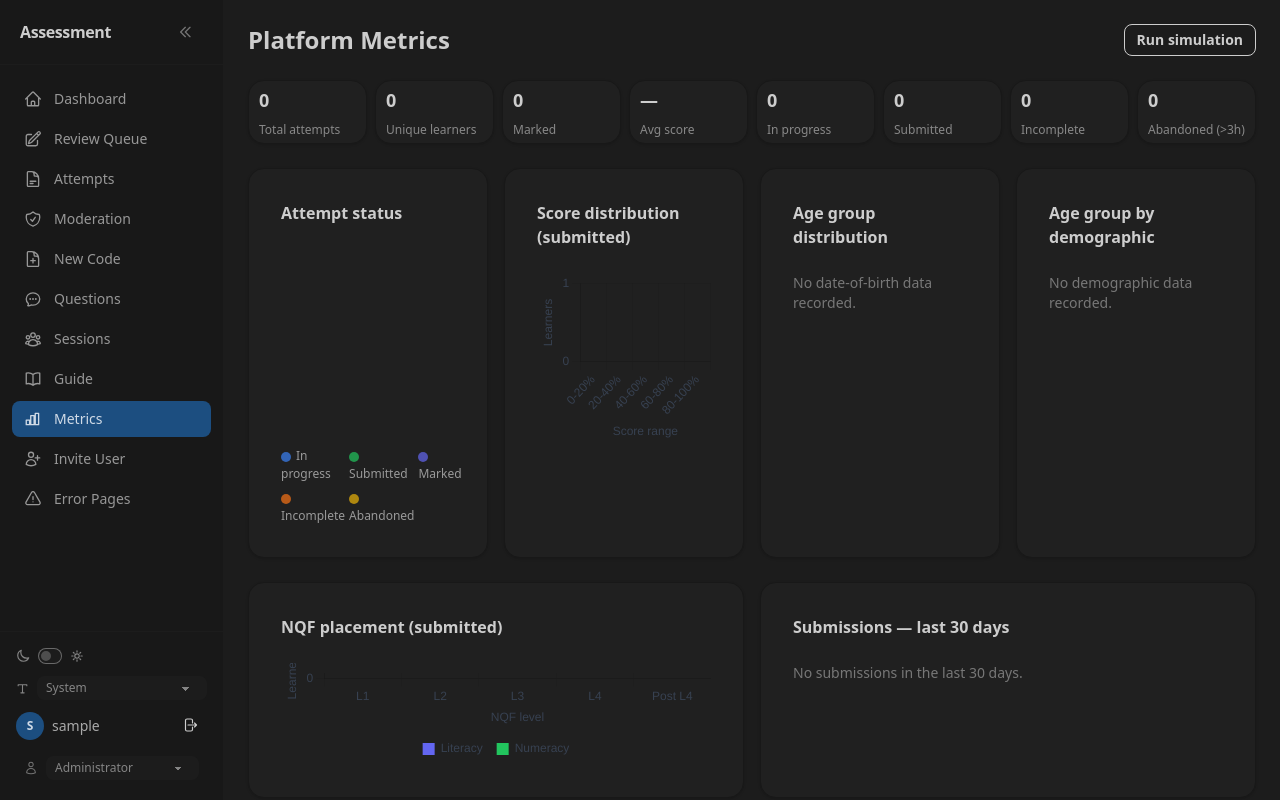
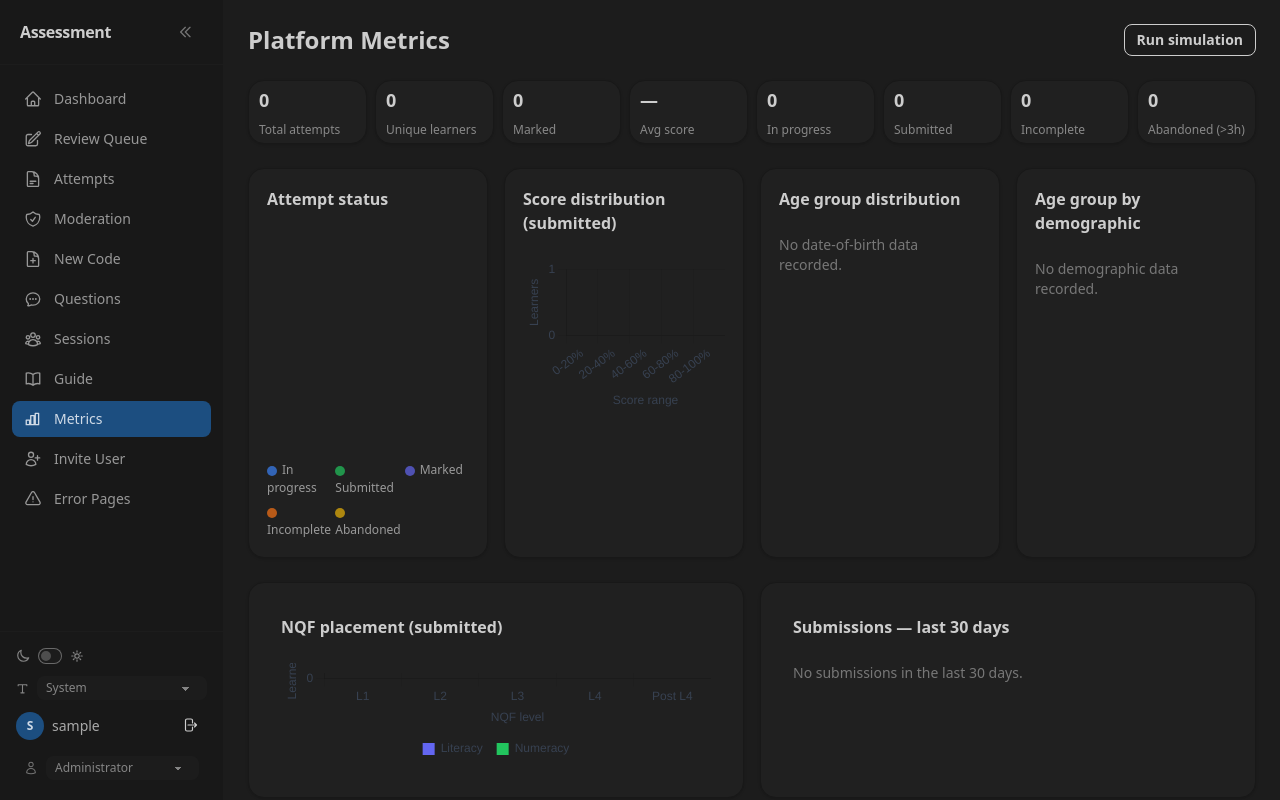
Before and after one commit to oanagakara/ogk-assess, a Django app: page /assessor/metrics/ in a window 1280 px wide. Run offline with Django 5.2, Linux system fonts and the light colour scheme; the visitor is signed in with stand-in values (Sample User, id 1); data comes from the database, SQL or seed files in the repository; data that the repository does not hold is empty; a map, chart or similar area stays blank; parts of the project's set-up code (start-up, migrations or seed data) failed here and were passed over; some libraries are stand-ins or nearby versions.

Commit message:
Flatten 4x1 chart cards by 10%: padding 20->18px, canvas heights 224->202, 170->153
Co-Authored-By: Claude Sonnet 4.6 <noreply@anthropic.com>

```diff
--- a/assessment/templates/assessment/assessor_metrics.html
+++ b/assessment/templates/assessment/assessor_metrics.html
@@ -71,10 +71,10 @@
 
     <!-- Attempt status doughnut -->
     <div class="card bg-base-100 shadow border border-base-300">
-      <div class="card-body p-5">
+      <div class="card-body" style="padding:18px;">
         <h2 class="font-semibold mb-4">Attempt status</h2>
         <div class="flex justify-center">
-          <canvas id="statusChart" width="224" height="224" style="max-width:224px;max-height:224px;"></canvas>
+          <canvas id="statusChart" width="202" height="202" style="max-width:202px;max-height:202px;"></canvas>
         </div>
         <div style="display:grid;grid-template-columns:repeat(3,1fr);gap:6px 4px;margin-top:1rem;font-size:0.75rem;opacity:0.7;">
           <div><span style="display:inline-block;width:10px;height:10px;border-radius:50%;background:#3b82f6;margin-right:5px;vertical-align:middle;"></span>In progress</div>
@@ -88,18 +88,18 @@
 
     <!-- Score distribution bar -->
     <div class="card bg-base-100 shadow border border-base-300">
-      <div class="card-body p-5">
+      <div class="card-body" style="padding:18px;">
         <h2 class="font-semibold mb-4">Score distribution (submitted)</h2>
-        <canvas id="scoreChart" height="170"></canvas>
+        <canvas id="scoreChart" height="153"></canvas>
       </div>
     </div>
 
     <!-- Age group distribution -->
     <div class="card bg-base-100 shadow border border-base-300">
-      <div class="card-body p-5">
+      <div class="card-body" style="padding:18px;">
         <h2 class="font-semibold mb-4">Age group distribution</h2>
         {% if age_counts != "[0, 0]" %}
-          <canvas id="ageChart" height="170"></canvas>
+          <canvas id="ageChart" height="153"></canvas>
         {% else %}
           <p class="text-sm opacity-50">No date-of-birth data recorded.</p>
         {% endif %}
@@ -108,10 +108,10 @@
 
     <!-- Age × demographic -->
     <div class="card bg-base-100 shadow border border-base-300">
-      <div class="card-body p-5">
+      <div class="card-body" style="padding:18px;">
         <h2 class="font-semibold mb-4">Age group by demographic</h2>
         {% if age_counts != "[0, 0]" %}
-          <canvas id="ageDemoChart" height="170"></canvas>
+          <canvas id="ageDemoChart" height="153"></canvas>
           <div style="margin-top:0.75rem;font-size:0.75rem;opacity:0.7;">
             <div style="margin-bottom:4px;"><span style="display:inline-block;width:12px;height:12px;border-radius:3px;background:#3b82f6;margin-right:6px;vertical-align:middle;"></span>African</div>
             <div style="margin-bottom:4px;"><span style="display:inline-block;width:12px;height:12px;border-radius:3px;background:#f97316;margin-right:6px;vertical-align:middle;"></span>Coloured</div>
```
